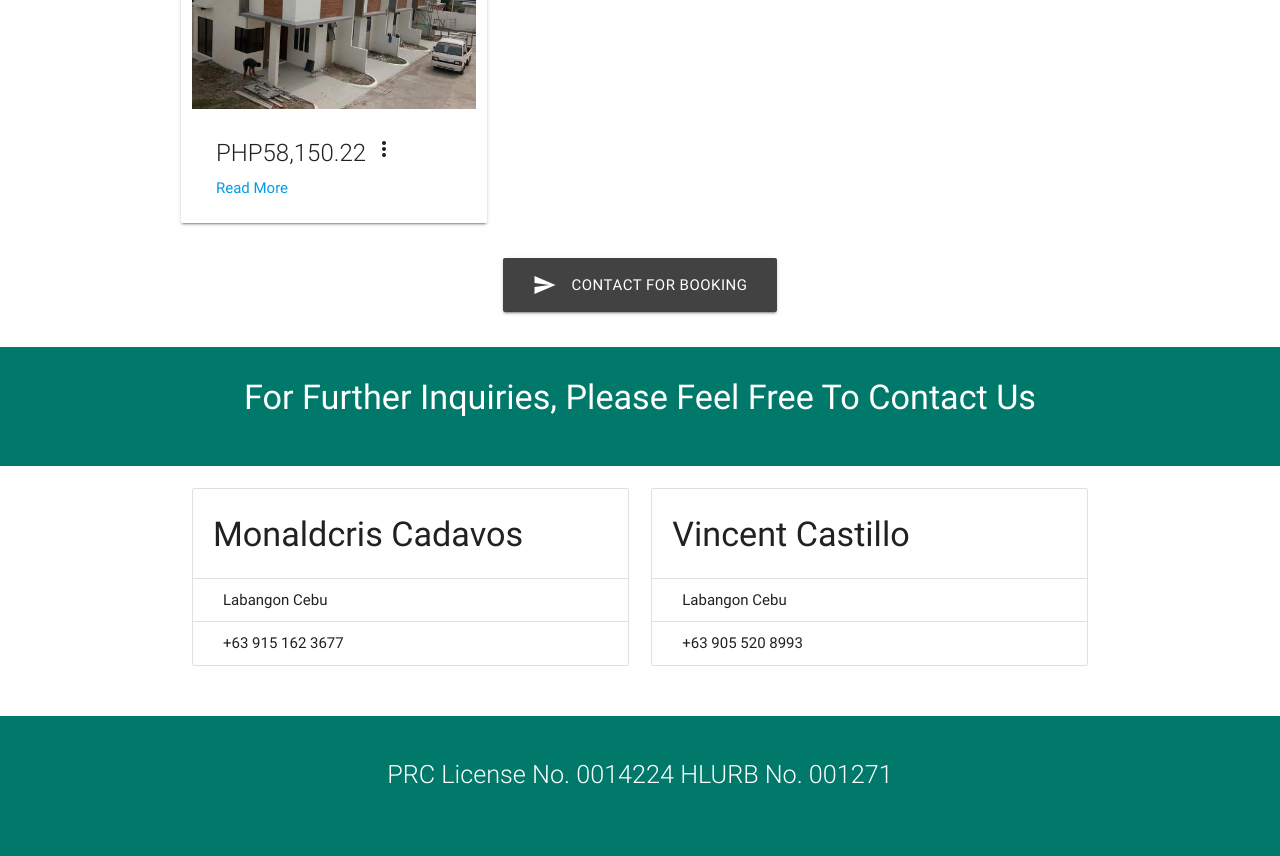
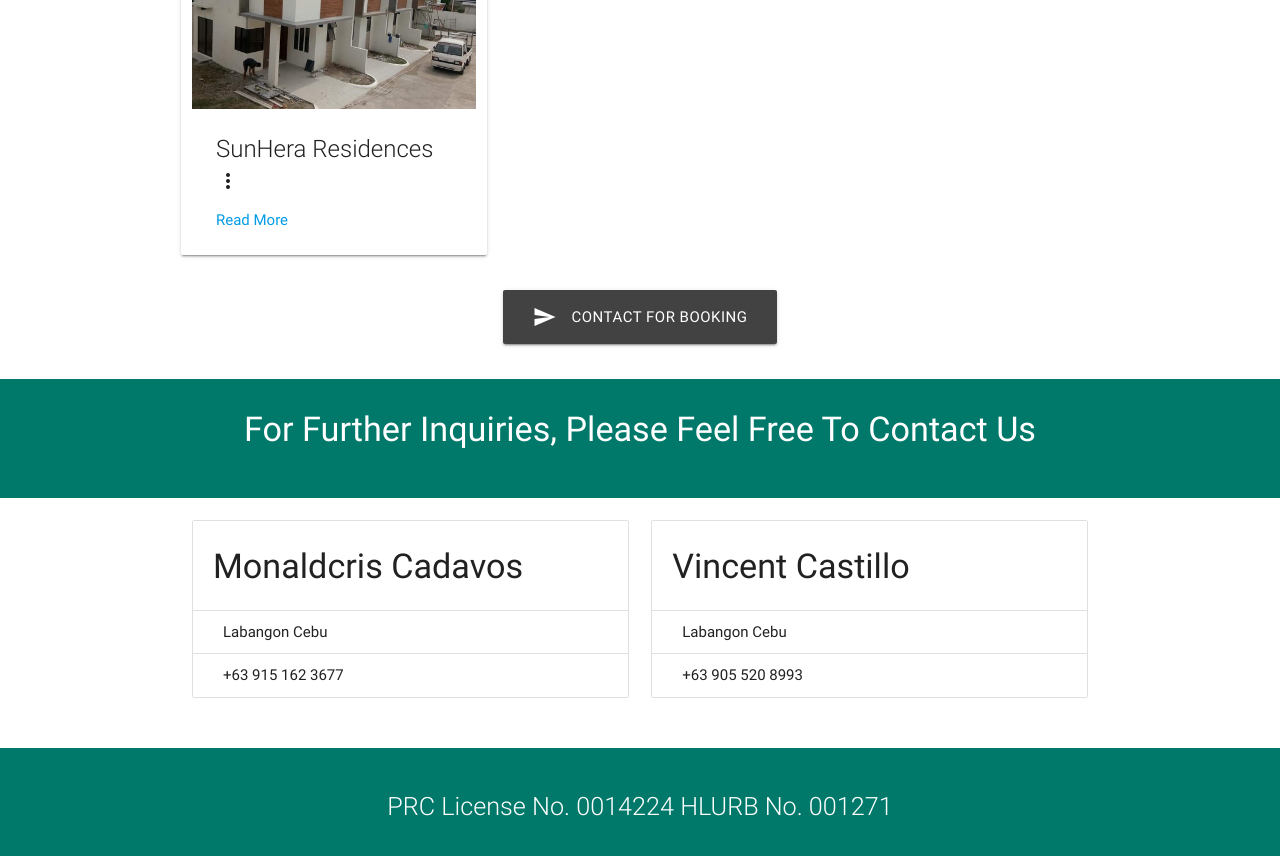
Before and after one commit to chongbit/taghomes, a plain HTML site: page index.html in a window 1280 px wide. Shown: the part 1460-2316 px from the top of the page. Drawn offline with nearby package versions, Linux system fonts and the light colour scheme.

Commit message:
Update index.html

```diff
--- a/index.html
+++ b/index.html
@@ -409,7 +409,7 @@
     </div>
     <div class="card-content">
       <span class="card-title activator"
-        >PHP58,150.22
+        >SunHera Residences
         <i class="material-icons">more_vert</i>
       </span>
       <p>
```
